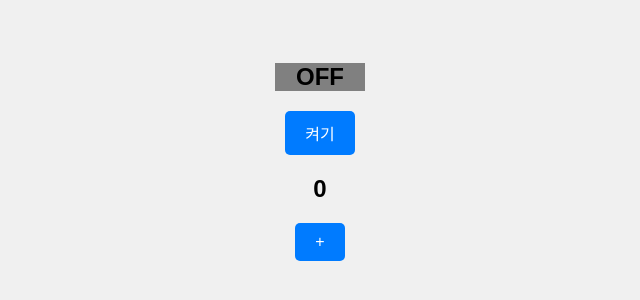
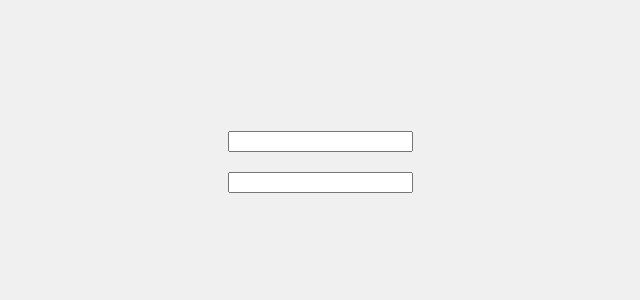
Before and after one commit to Pyoggit/ReactStudy, a React (Vite) app in the folder section04/: page / in a window 1280 px wide. Shown: the part 238-538 px from the top of the page, without its empty margins (320-960 px from the left). Built offline with nearby package versions, Linux system fonts and the light colour scheme.

Commit message:
[CREATE] React Hooks Test

```diff
--- a/section04/src/App.jsx
+++ b/section04/src/App.jsx
@@ -1,16 +1,11 @@
 import "./App.css";
-import Bulb from "./components/Bulb";
-import Counter from "./components/Counter";
-import { useState } from "react";
+import HookExam from "./components/HookExam";
 
 function App() {
   console.log("App");
   return (
     <>
-      <div>
-        <Bulb />
-        <Counter />
-      </div>
+      <HookExam />
     </>
   );
 }
--- /dev/null
+++ b/section04/src/components/HookExam.jsx
@@ -0,0 +1,29 @@
+import { useState } from "react";
+
+//사용자 훅
+function useInput() {
+  const [name, setName] = useState("");
+  const onChange = (e) => {
+    setName(e.target.value);
+  };
+  return [name, onChange];
+}
+
+const HookExam = () => {
+  //const [name, setName] = useState("");
+  const [name, setName] = useInput();
+  const [name2, setName2] = useInput();
+
+  return (
+    <>
+      <div>
+        <input type="text" value={name} onChange={setName} />
+      </div>
+      <div>
+        <input type="text" value={name2} onChange={setName2} />
+      </div>
+    </>
+  );
+};
+
+export default HookExam;
```
